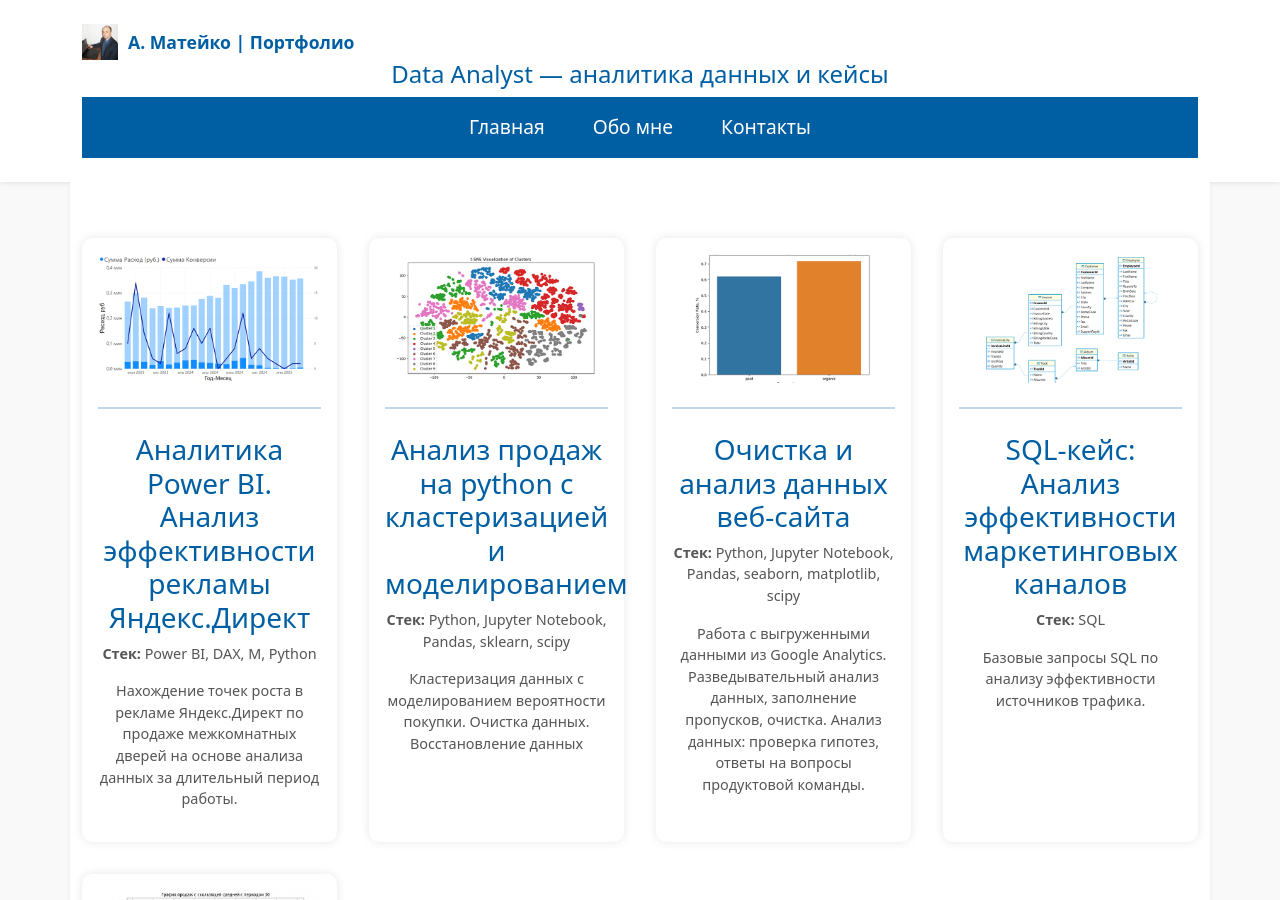
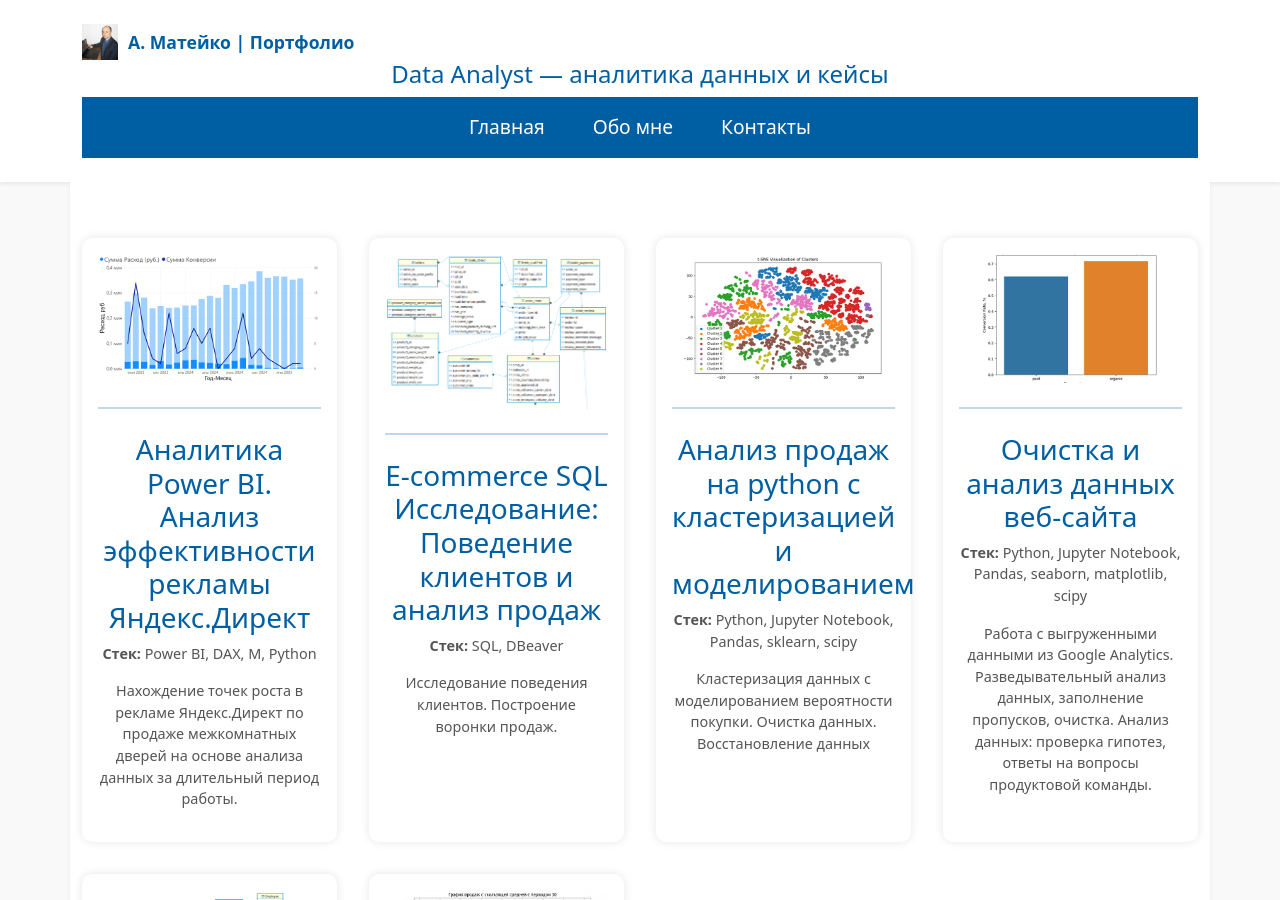
Before and after one commit to matejkoas/matejkoas.github.io, a Jekyll site: the page built from index.md, in a window 1280 px wide and 900 px high. Built offline with Jekyll 4.4.1, drawn with Linux system fonts in a browser that asks for light colours.

Commit message:
case6 continue

```diff
--- a/index.md
+++ b/index.md
@@ -12,6 +12,16 @@ title: Аналитика данных - сайт портфолио
       <h3>Аналитика Power BI. Анализ эффективности рекламы Яндекс.Директ </h3>
       <p><strong>Стек:</strong> Power BI, DAX, М, Python</p>
       <p>Нахождение точек роста в рекламе Яндекс.Директ по продаже межкомнатных дверей на основе анализа данных за длительный период работы.</p>
+    </a>
+  </div>
+
+  <div class="case-card">
+    <a href="/portfolio/cases/case6_sql">
+      <img src="assets\images\case6_diagramm.png" alt="sql кейс">
+      <hr class="my-4" style="border: 1px solid #005FA3;">
+      <h3>E-commerce SQL Исследование: Поведение клиентов и анализ продаж</h3>
+    <p><strong>Стек:</strong> SQL, DBeaver</p>
+    <p>Исследование поведения клиентов. Построение воронки продаж.</p>
     </a>
   </div>
 
@@ -55,4 +65,9 @@ title: Аналитика данных - сайт портфолио
     </a>
   </div>
 
+
+
+
+
+
 </div>
```
Also changed, not shown: assets/images/case6_diagramm.png.
